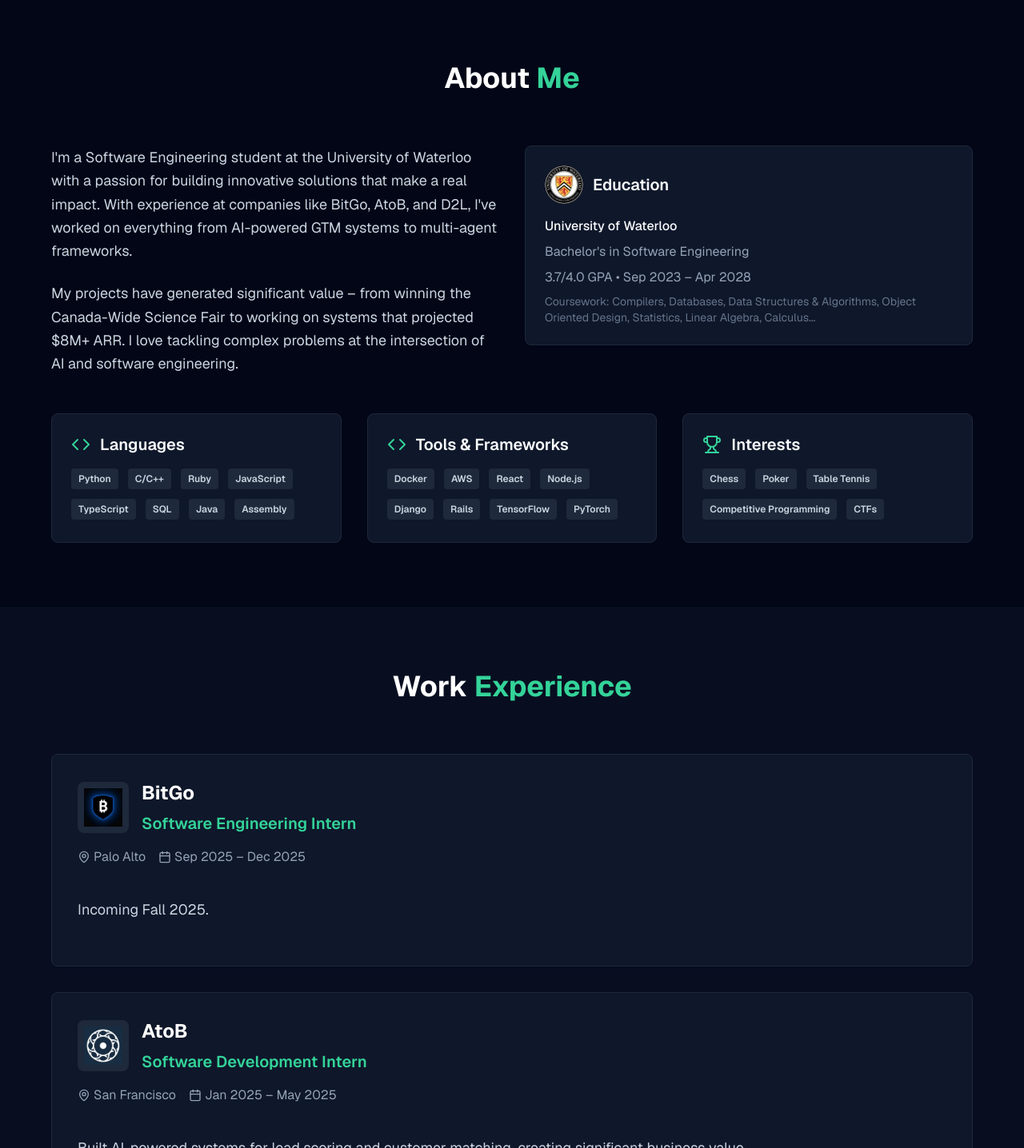
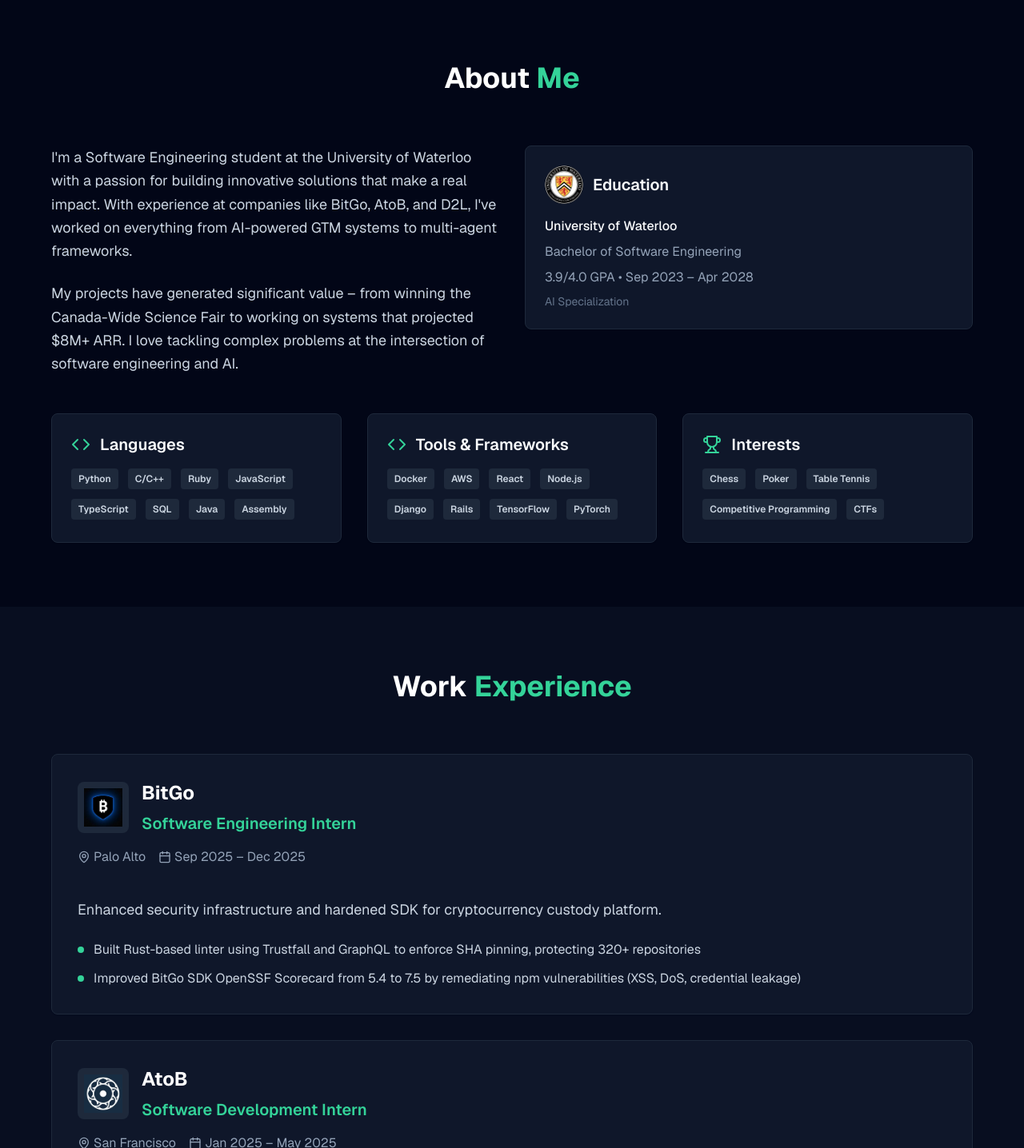
Before and after one commit to koralkulacoglu/portfolio, a Next.js app: page / in a window 1280 px wide. Shown: the part 802-2238 px from the top of the page at 80% size. Built offline with nearby package versions, Linux system fonts and the light colour scheme.

Commit message:
minor changes

```diff
--- a/components/about-section.tsx
+++ b/components/about-section.tsx
@@ -58,7 +58,7 @@
                 My projects have generated significant value – from winning the
                 Canada-Wide Science Fair to working on systems that projected
                 $8M+ ARR. I love tackling complex problems at the intersection
-                of AI and software engineering.
+                of software engineering and AI.
               </p>
             </div>
           </AnimatedSection>
@@ -81,15 +81,13 @@
                 <div className="space-y-2">
                   <p className="font-medium">University of Waterloo</p>
                   <p className="text-slate-400">
-                    Bachelor's in Software Engineering
+                    Bachelor of Software Engineering
                   </p>
                   <p className="text-slate-400">
-                    3.7/4.0 GPA • Sep 2023 – Apr 2028
+                    3.9/4.0 GPA • Sep 2023 – Apr 2028
                   </p>
                   <p className="text-sm text-slate-500 mt-3">
-                    Coursework: Compilers, Databases, Data Structures &
-                    Algorithms, Object Oriented Design, Statistics, Linear
-                    Algebra, Calculus...
+                    AI Specialization
                   </p>
                 </div>
               </CardContent>
--- a/components/experience-section.tsx
+++ b/components/experience-section.tsx
@@ -10,8 +10,12 @@
       role: "Software Engineering Intern",
       location: "Palo Alto",
       period: "Sep 2025 – Dec 2025",
-      description: "Incoming Fall 2025.",
-      highlights: [],
+      description:
+        "Enhanced security infrastructure and hardened SDK for cryptocurrency custody platform.",
+      highlights: [
+        "Built Rust-based linter using Trustfall and GraphQL to enforce SHA pinning, protecting 320+ repositories",
+        "Improved BitGo SDK OpenSSF Scorecard from 5.4 to 7.5 by remediating npm vulnerabilities (XSS, DoS, credential leakage)",
+      ],
       image: "/bitgo.jpg",
     },
     {
--- a/components/hero-section.tsx
+++ b/components/hero-section.tsx
@@ -25,7 +25,7 @@
             </h1>
             <p className="text-xl sm:text-2xl text-slate-300 mb-8 max-w-3xl mx-auto">
               <span className="text-emerald-400">Software Engineer </span>
-              specializing in Data
+              specializing in AI
             </p>
           </div>
         </AnimatedSection>
```
